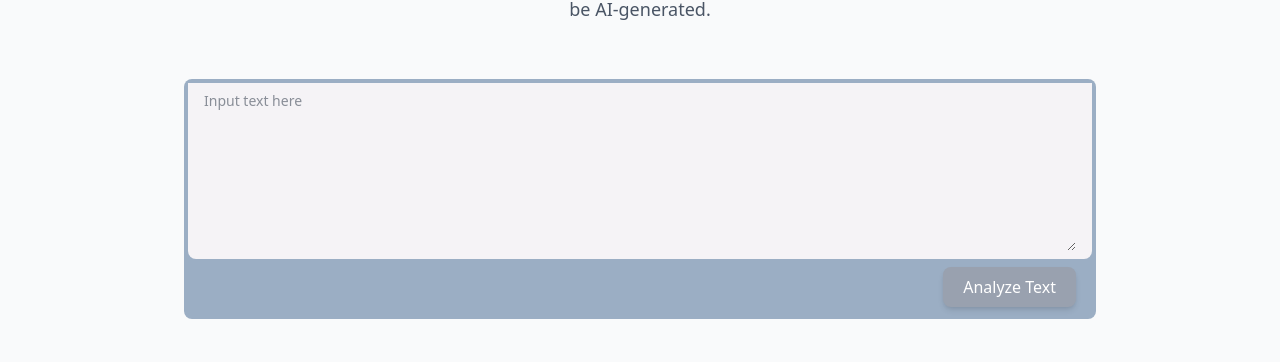
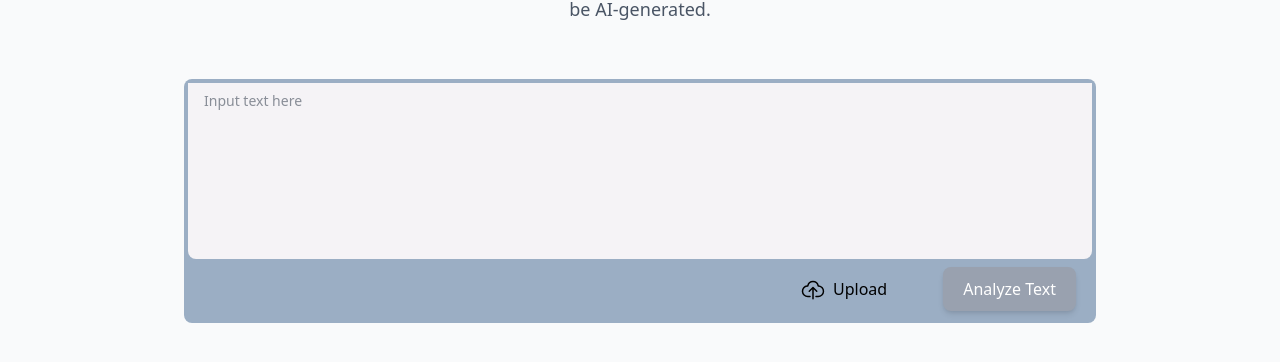
Before and after one commit to AliEl-Khatib/OriginChecker, a React (Vite) app in the folder frontend/: page / in a window 1280 px wide. Shown: the part 210-572 px from the top of the page. Built offline with nearby package versions, Linux system fonts and the light colour scheme.

Commit message:
Separated large file  to make code more readable

```diff
--- /dev/null
+++ b/frontend/src/components/AnalyzeText.jsx
@@ -0,0 +1,43 @@
+function AnalyzeTextButton({ text, setLoading, setResult, loading }) {
+  const handleAnalyze = () => {
+    setLoading(true);
+    setTimeout(() => {
+      setLoading(false);
+
+      const percentageAi = Math.floor(Math.random() * 101);
+      let headline = "";
+
+      if (percentageAi > 70) headline = "Your document is most likely AI-generated.";
+      else if (percentageAi > 40) headline = "Your document may contain some AI-generated content.";
+      else headline = "Your document is likely written by a human.";
+
+      const sentencesArray = text.split(/(?<=[.!?])\s+/).filter(Boolean);
+      const numAiSentences = Math.round((percentageAi / 100) * sentencesArray.length);
+      const shuffled = [...sentencesArray].sort(() => Math.random() - 0.5);
+
+      const resultSentences = sentencesArray.map((sentence) => {
+        const isAi = shuffled.indexOf(sentence) < numAiSentences;
+        const prob = isAi ? Math.random() * 0.4 + 0.2 : Math.random() * 0.3 + 0.7;
+        return { text: sentence, prob };
+      });
+
+      setResult({
+        headline,
+        percentageAi,
+        sentences: resultSentences,
+      });
+    }, 3000);
+  };
+
+  return (
+    <button
+      onClick={handleAnalyze}
+      className="bg-[#3A9D9D] text-white px-5 py-2 rounded-lg hover:bg-[#2C7A7A] cursor-pointer disabled:bg-gray-400 disabled:cursor-not-allowed disabled:hover:bg-gray-400 transition-colors duration-200 shadow-md"
+      disabled={!text.trim() || loading}
+    >
+      Analyze Text
+    </button>
+  );
+}
+
+export default AnalyzeTextButton;
--- /dev/null
+++ b/frontend/src/components/TextFileUpload.jsx
@@ -0,0 +1,45 @@
+function TextFileUpload({ setText }) {
+  const handleFileUpload = (e) => {
+        const file = e.target.files[0];
+        const reader = new FileReader();
+        reader.onload = function(event) {
+            setText(event.target.result)
+        };
+
+        reader.onerror = (err) => {
+            console.error("Error reading file:", err);
+        };
+
+        reader.readAsText(file);
+    }
+
+  return (
+    <label htmlFor="uploadFile1"
+        className="flex hover:bg-gray-400 text-black dark:text-white text-base font-medium px-4 py-2.5 outline-none rounded w-max cursor-pointer">
+        <svg
+            xmlns="http://www.w3.org/2000/svg"
+            className="w-6 mr-2 fill-black dark:fill-white inline"
+            viewBox="0 0 32 32"
+        >
+            <path
+                d="M23.75 11.044a7.99 7.99 0 0 0-15.5-.009A8 8 0 0 0 9 27h3a1 1 0 0 0 0-2H9a6 6 0 0 1-.035-12 1.038 1.038 0 0 0 1.1-.854 5.991 5.991 0 0 1 11.862 0A1.08 1.08 0 0 0 23 13a6 6 0 0 1 0 12h-3a1 1 0 0 0 0 2h3a8 8 0 0 0 .75-15.956z"
+                data-original="#000000"
+            />
+            <path
+                d="M20.293 19.707a1 1 0 0 0 1.414-1.414l-5-5a1 1 0 0 0-1.414 0l-5 5a1 1 0 0 0 1.414 1.414L15 16.414V29a1 1 0 0 0 2 0V16.414z"
+                data-original="#000000"
+            />
+        </svg>
+        Upload
+        <input
+            type="file"
+            id='uploadFile1'
+            className="hidden"
+            accept=".txt"
+            onChange={handleFileUpload}
+            />
+    </label>
+  );
+}
+
+export default TextFileUpload;
--- a/frontend/src/components/TextInput.jsx
+++ b/frontend/src/components/TextInput.jsx
@@ -1,96 +1,35 @@
 import { useState } from "react";
-
+import AnalyzeTextButton from "./AnalyzeText";
+import TextFileUpload from "./TextFileUpload";
 
 function TextInput( {loading, setLoading, setResult}) {
     const [text, setText] = useState("");
-
-
 
     const handleInput = (e) => {
         setText(e.target.value);
     }
 
-    const handleAnalyze = () => {
-        setLoading(true);
-        setTimeout(() => {
-            setLoading(false);
-
-            const  percentageAi = Math.floor(Math.random() * 101);
-            let headline = ""
-
-            // Determine what headline to use based on percentageAi
-            if (percentageAi > 70) {
-                headline = "Your document is most likely AI-generated.";
-            } else if (percentageAi > 40) {
-                headline = "Your document may contain some AI-generated content.";
-            } else {
-                headline = "Your document is likely written by a human.";
-            }
-
-            const sentencesArray = text.split(/(?<=[.!?])\s+/).filter(Boolean);
-            const numAiSentences = Math.round((percentageAi / 100) * sentencesArray.length);
-            const shuffled = [...sentencesArray].sort(() => Math.random() - 0.5);
-
-            const resultSentences = sentencesArray.map((sentence) => {
-            const isAi = shuffled.indexOf(sentence) < numAiSentences;
-
-
-            const prob = isAi
-                ? Math.random() * 0.4 + 0.2
-                : Math.random() * 0.3 + 0.7;
-
-            return {
-                text: sentence,
-                prob,
-            };
-            });
-            setResult({
-                headline,
-                percentageAi,
-                sentences: resultSentences
-            });
-        }, 3000);
-
-    };
-
-
    return (
-        <div className="w-full max-w-5xl mx-auto mb-4 border-4 border-[#9BAEC4]/10 rounded-lg bg-[#9BAEC4] dark:bg-gray-700 dark:border-gray-600">
-            <form
-                onSubmit={(e) => {
-                    e.preventDefault();
-                    if (!text.trim()) return;
-                    setLoading(true);
-                    setTimeout(() => setLoading(false), 3000);
-                }}
-            >
+        <>
             <div className="h-full px-4 py-2 bg-[#F5F3F6] rounded-b-lg dark:bg-gray-800">
                 <label htmlFor="editor" className="sr-only"></label>
                 <textarea
                     id="editor"
                     rows="8"
-                        className="block w-full px-0 text-sm text-gray-800 bg-[#F5F3F6] border-0 dark:bg-gray-800 focus:ring-0 dark:text-white dark:placeholder-gray-400 focus:outline-none"
+                    className="block w-full px-0 text-sm text-gray-800 bg-[#F5F3F6] border-0 dark:bg-gray-800 focus:ring-0 dark:text-white dark:placeholder-gray-400 focus:outline-none resize-none"
                     placeholder="Input text here"
                     required
                     disabled={loading}
+                    value={text}
                     onChange={handleInput}
                 />
             </div>
-                <div className="flex justify-end space-x-1 rtl:space-x-reverse sm:pe-4 px-6 py-2">
-                    <button
-                        onClick={handleAnalyze}
-                        className="bg-[#3A9D9D] text-white px-5 py-2 rounded-lg
-                            hover:bg-[#2C7A7A] cursor-pointer
-                            disabled:bg-gray-400 disabled:cursor-not-allowed disabled:hover:bg-gray-400
-                            transition-colors duration-200 shadow-md"
-                        disabled={!text.trim() || loading}
+            <div className="flex justify-end space-x-10 rtl:space-x-reverse sm:pe-4 px-6 py-2">
+                <TextFileUpload setText={setText}/>
+                <AnalyzeTextButton text={text} setLoading={setLoading} setResult={setResult} loading={loading}></AnalyzeTextButton>
+            </div>
+        </>
 
-                    >
-                        Analyze Text
-                    </button>
-                </div>
-            </form>
-        </div>
 
     )
 }
--- a/frontend/src/pages/Homepage.jsx
+++ b/frontend/src/pages/Homepage.jsx
@@ -2,6 +2,7 @@ import { useState } from "react"
 import TextInput from "../components/TextInput";
 import Header from "../components/Header"
 import Spinner from "../components/Spinner"
+import AnalyzeTextButton from "../components/AnalyzeText";
 
 export default function HomePage() {
     const [loading, setLoading] = useState(false);
@@ -22,17 +23,22 @@ export default function HomePage() {
             </div>
             <div className="flex justify-center items-start pt-8 px-4 sm:px-6 md:px-8">
                 <div className="w-full sm:w-4/5 md:w-3/4">
-                    <TextInput loading={loading} setLoading={setLoading} setResult={setResult} />
+                    <div className="w-full max-w-5xl mx-auto mb-4 border-4 border-[#9BAEC4]/10 rounded-lg bg-[#9BAEC4] dark:bg-gray-700 dark:border-gray-600">
+                        <form>
+                            <TextInput loading={loading} setLoading={setLoading} setResult={setResult} />
+                        </form>
+                    </div>
+
                     {loading && <Spinner />}
                 </div>
             </div>
              {!loading && result && (
-            <div className="max-w-3xl mx-auto px-4 sm:px-6 md:px-8 py-8">
+            <div className="max-w-5xl mx-auto px-4 sm:px-6 md:px-8 py-8">
                 <h2 className="text-xl font-bold dark:text-white">
                     {result.headline}
                 </h2>
                 <h1 className="text-lg dark:text-gray-300 mb-4">
-                    {result.percentageAi}% probability of being Ai-generated
+                    {result.percentageAi}% probability of being AI-generated
                 </h1>
 
                 <div className="text-left">
```
Lines whose indentation alone changed are shown as unchanged.
